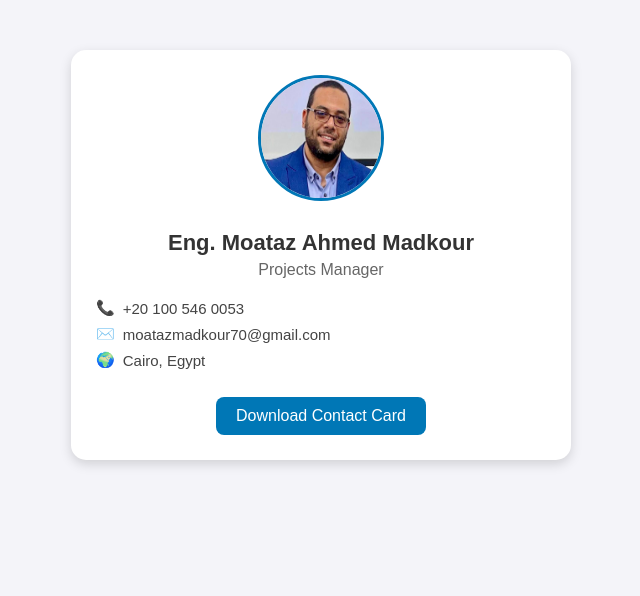
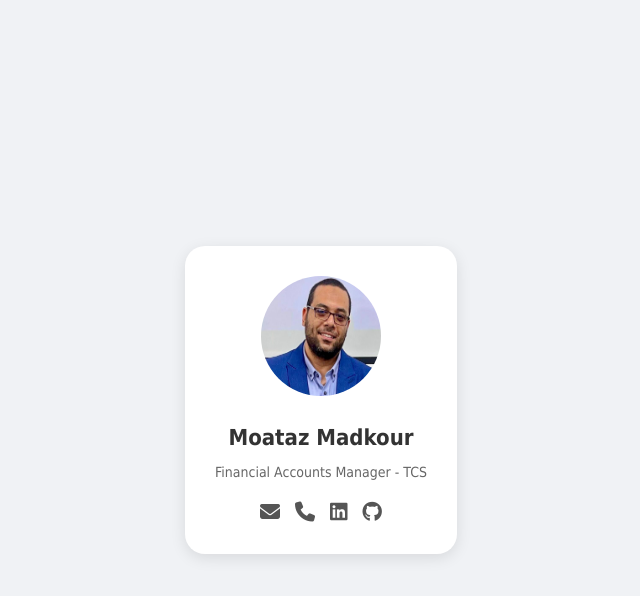
Before and after one commit to zezon70-create/Moataz-Madkour, a plain HTML site: page index.html in a window 1280 px wide. Shown: the whole page, without its empty margins (319-959 px from the left). Drawn offline with Linux system fonts and the light colour scheme.

Commit message:
Update index.html

```diff
--- a/index.html
+++ b/index.html
@@ -1,85 +1,23 @@
 <!DOCTYPE html>
-<html lang="en">
+<html lang="ar">
 <head>
-  <meta charset="UTF-8" />
-  <meta name="viewport" content="width=device-width, initial-scale=1.0" />
-  <title>Moataz Madkour</title>
-  <style>
-    body {
-      font-family: Arial, sans-serif;
-      background: #f4f4f9;
-      margin: 0;
-      padding: 0;
-    }
-    .card {
-      max-width: 450px;
-      margin: 50px auto;
-      background: #fff;
-      padding: 25px;
-      border-radius: 15px;
-      box-shadow: 0 4px 12px rgba(0,0,0,0.15);
-      text-align: center;
-    }
-    .card img {
-      width: 120px;
-      height: 120px;
-      border-radius: 50%;
-      margin-bottom: 15px;
-      border: 3px solid #0077b6;
-    }
-    .card h1 {
-      margin: 10px 0 5px;
-      font-size: 22px;
-      color: #333;
-    }
-    .card h2 {
-      margin: 0 0 15px;
-      font-size: 16px;
-      font-weight: normal;
-      color: #666;
-    }
-    .info {
-      text-align: left;
-      margin-top: 20px;
-    }
-    .info p {
-      margin: 8px 0;
-      font-size: 15px;
-      display: flex;
-      align-items: center;
-    }
-    .info span {
-      margin-left: 8px;
-      color: #444;
-    }
-    .btn {
-      display: inline-block;
-      margin-top: 20px;
-      padding: 10px 20px;
-      background: #0077b6;
-      color: #fff;
-      text-decoration: none;
-      border-radius: 8px;
-      transition: background 0.3s;
-    }
-    .btn:hover {
-      background: #005f86;
-    }
-  </style>
+  <meta charset="UTF-8">
+  <meta name="viewport" content="width=device-width, initial-scale=1.0">
+  <title>بbusiness card</title>
+  <link rel="stylesheet" href="style.css">
+  <link rel="stylesheet" href="https://cdnjs.cloudflare.com/ajax/libs/font-awesome/6.4.0/css/all.min.css">
 </head>
 <body>
   <div class="card">
-    <img src="profile.jpg" alt="Moataz Madkour" />
-    <h1>Eng. Moataz Ahmed Madkour</h1>
-    <h2>Projects Manager</h2>
-
-    <div class="info">
-      <p>📞 <span>+20 100 546 0053</span></p>
-      <p>✉️ <span>moatazmadkour70@gmail.com</span></p>
-      <p>🌍 <span>Cairo, Egypt</span></p>
+    <img src="profile.jpg" alt="Profile" class="profile-img">
+    <h2>Moataz Madkour</h2>
+    <p>Financial Accounts Manager - TCS</p>
+    <div class="social-icons">
+      <a href="mailto:example@mail.com" target="_blank"><i class="fas fa-envelope"></i></a>
+      <a href="tel:+201005589716" target="_blank"><i class="fas fa-phone"></i></a>
+      <a href="https://www.linkedin.com" target="_blank"><i class="fab fa-linkedin"></i></a>
+      <a href="https://www.github.com" target="_blank"><i class="fab fa-github"></i></a>
     </div>
-
-    <a href="contact.vcf" class="btn" download>Download Contact Card</a>
   </div>
 </body>
 </html>
```
